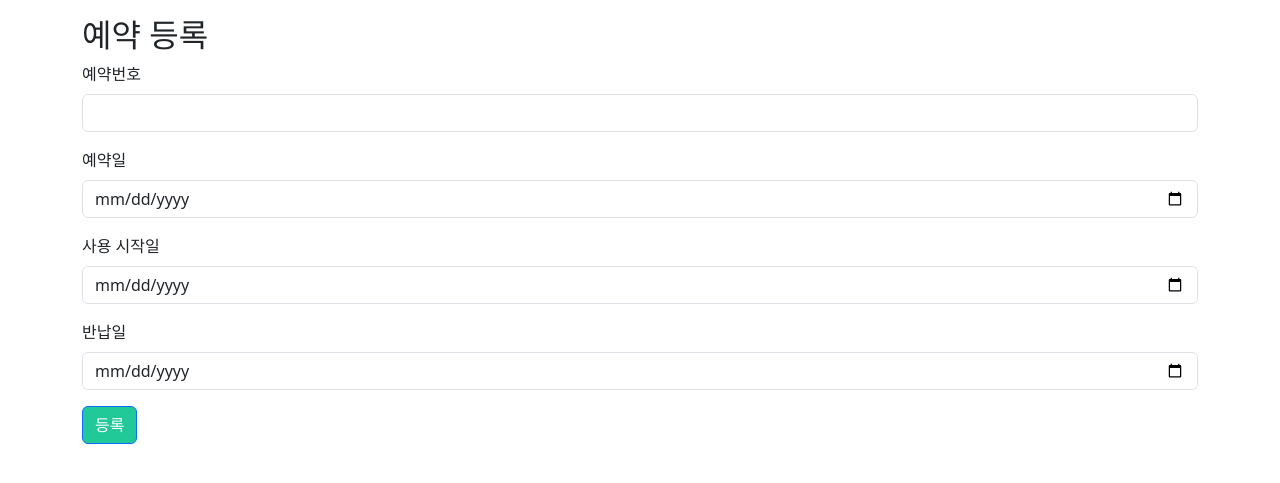
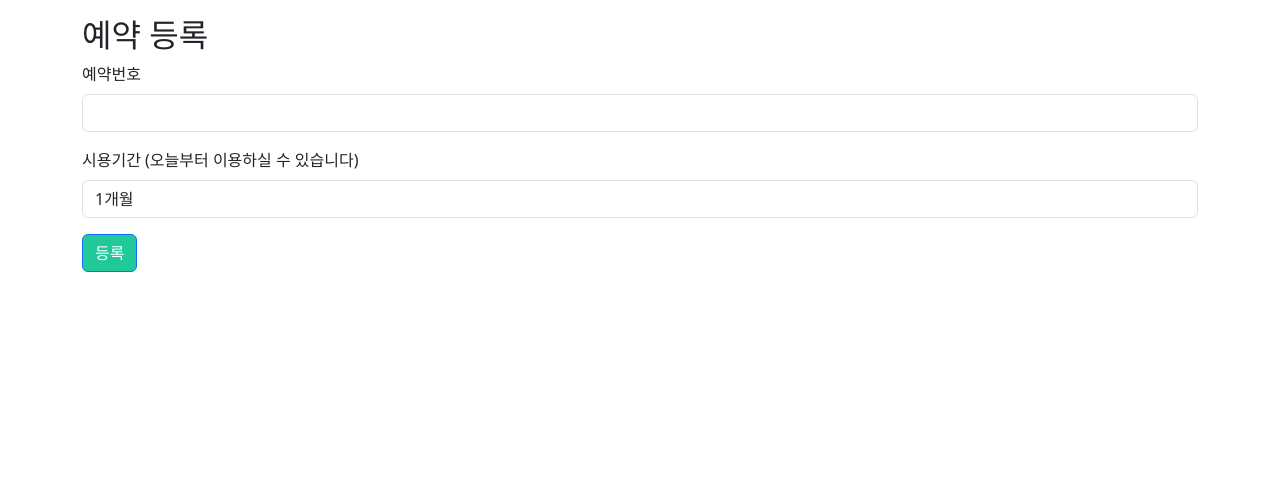
Before and after one commit to nyamNyamm2/rentCarWeb, a Spring app: page /resDDay in a window 1280 px wide. Shown: the part 57-540 px from the top of the page. Run offline with Thymeleaf, Linux system fonts and the light colour scheme; the template is opened without the code that fills it, so the values that code supplies are empty.

Commit message:
기본 틀 완성

```diff
--- a/src/main/java/com/rentsite/rentcarweb/main/MainController.java
+++ b/src/main/java/com/rentsite/rentcarweb/main/MainController.java
@@ -10,4 +10,6 @@ public class MainController {
     public String main() {
         return "main";
     }
+
+
 }
--- a/src/main/resources/templates/main.html
+++ b/src/main/resources/templates/main.html
@@ -2,6 +2,7 @@
     <div layout:fragment="content" class="container my-3">
         <div class="text-center">
             <h2 class="mt-3">렌트카 예약 프로그램</h2>
+            <img src="rent.jpg" class="img-fluid" alt="렌트카 마스코트">
         </div>
     </div>
 </html>
--- a/src/main/resources/templates/resDDay.html
+++ b/src/main/resources/templates/resDDay.html
@@ -8,16 +8,21 @@
             <input type="text" class="form-control" id="resNumber" name="resNumber" required>
         </div>
         <div class="mb-3">
-            <label for="resDate" class="form-label">예약일</label>
-            <input type="date" class="form-control" id="resDate" name="resDate" required>
-        </div>
-        <div class="mb-3">
-            <label for="useBeginDate" class="form-label">사용 시작일</label>
-            <input type="date" class="form-control" id="useBeginDate" name="useBeginDate" required>
-        </div>
-        <div class="mb-3">
-            <label for="returnDate" class="form-label">반납일</label>
-            <input type="date" class="form-control" id="returnDate" name="returnDate" required>
+            <label for="returnMonth" class="form-label">시용기간 (오늘부터 이용하실 수 있습니다)</label>
+            <select class="form-control" id="returnMonth" name="returnMonth" required>
+                <option value="1">1개월</option>
+                <option value="2">2개월</option>
+                <option value="3">3개월</option>
+                <option value="4">4개월</option>
+                <option value="5">5개월</option>
+                <option value="6">6개월</option>
+                <option value="7">7개월</option>
+                <option value="8">8개월</option>
+                <option value="9">9개월</option>
+                <option value="10">10개월</option>
+                <option value="11">11개월</option>
+                <option value="12">12개월</option>
+            </select>
         </div>
         <input type="hidden" id="carNumber" name="carNumber" th:value="${carNumber}">
         <input type="hidden" id="memberId" name="memberId" th:value="${memberId}">
--- a/src/main/resources/templates/resMenu.html
+++ b/src/main/resources/templates/resMenu.html
@@ -3,11 +3,13 @@
 <div layout:fragment="content" class="container my-3">
     <div class="text-center">
         <h2 class="mb-5">예약메뉴</h2>
-        <div class="d-grid gap-5 col-4 mx-auto">
+        <div class="d-grid gap-3 col-4 mx-auto">
             <a class="btn btn-primary" href="/res/register" style="background-color: #20c997">예약등록</a>
+            <a class="btn btn-primary" href="/res/register0" style="background-color: #ffda6a">[NEW] 예약D-Day</a>
             <a class="btn btn-primary" href="/res/search" style="background-color: #20c997">예약조회</a>
             <a class="btn btn-primary" href="/res/modify" style="background-color: #20c997">예약수정</a>
             <a class="btn btn-primary" href="/res/delete" style="background-color: #20c997">예약삭제</a>
+            <a class="btn btn-primary" href="/res/send" style="background-color: #ffda6a">[NEW] 예약양도</a>
         </div>
     </div>
 </div>
```
Also changed, not shown: src/main/java/com/rentsite/rentcarweb/res/ResService.java (+12 -0 lines), src/main/java/com/rentsite/rentcarweb/res/Rescontroller.java (+18 -8 lines), src/main/resources/templates/resRegister0.html (added, +22 -0 lines), src/main/resources/templates/resSend.html (added, +45 -0 lines), src/main/resources/templates/version.html (added, +17 -0 lines), src/main/resources/static/rent.jpg (added).
